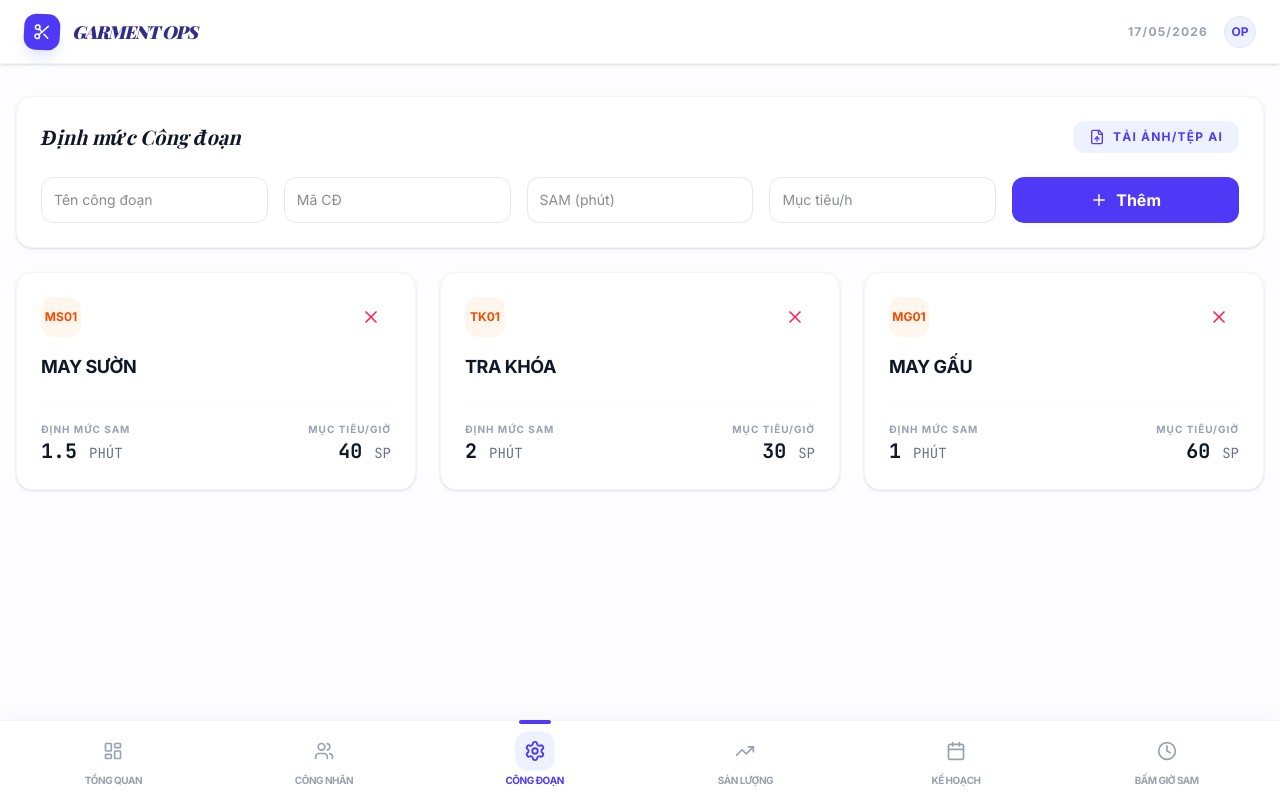
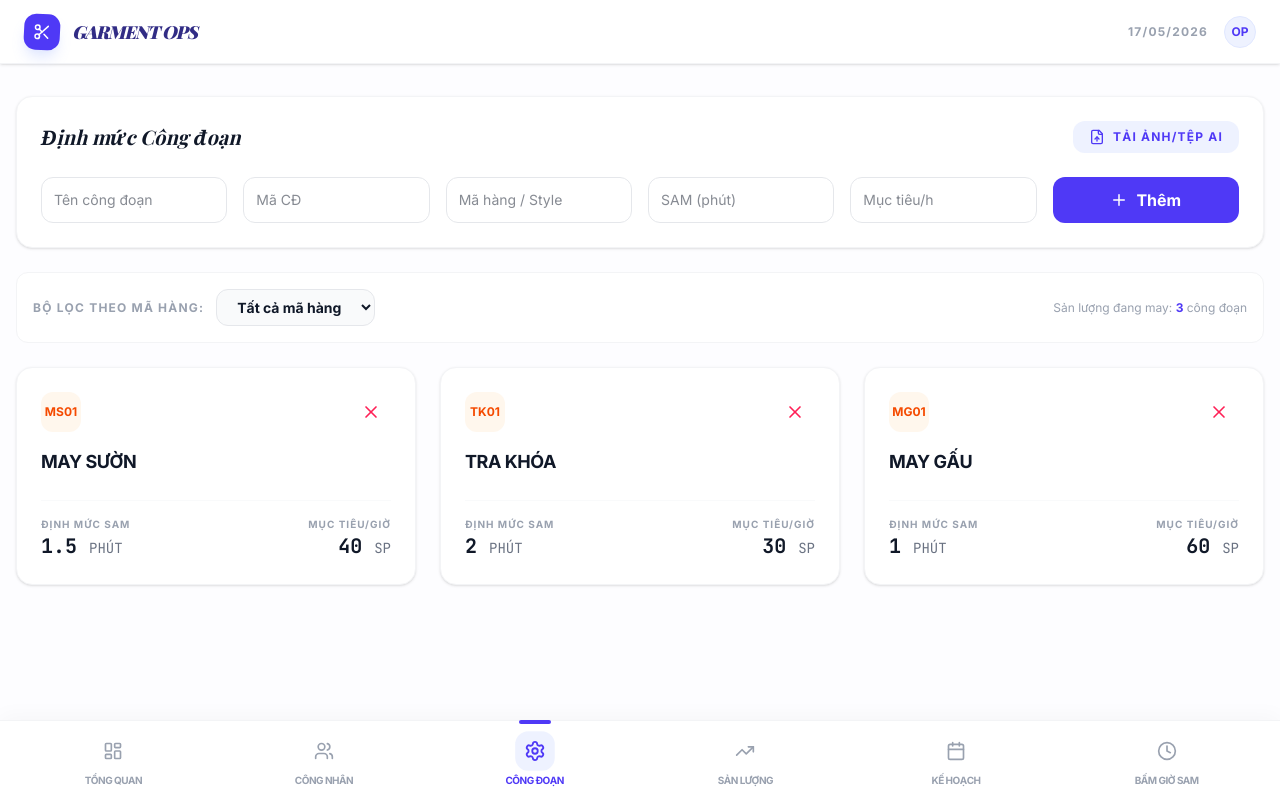
Before and after one commit to NguyenTrongHieu194/Hieu, a React (Vite) app: page / in a window 1280 px wide. Both pictures are taken after a click on the button "CÔNG ĐOẠN". Built offline with nearby package versions, Linux system fonts and the light colour scheme; a web font is replaced by a local one.

Commit message:
feat: Add style to operations and AI extraction
Introduce a new 'style' field to the Operation type and update the AI prompt to extract this information from documents. This allows for better organization and filtering of operations by style.

```diff
--- a/server.ts
+++ b/server.ts
@@ -45,10 +45,11 @@ async function startServer() {
         Extract the following information for EACH operation found:
         - name: The name of the operation
         - code: The unique code for the operation
+        - style: The style name or code (Mã hàng) if present in the document.
         - sam: Standard Allowed Minutes (a number)
         - target: Target per hour (a number)
 
-        Return ONLY a JSON array of objects with these keys: name, code, sam, target.
+        Return ONLY a JSON array of objects with these keys: name, code, style, sam, target.
       `;
 
       const result = await ai.models.generateContent({
@@ -73,6 +74,7 @@ async function startServer() {
               properties: {
                 name: { type: Type.STRING },
                 code: { type: Type.STRING },
+                style: { type: Type.STRING },
                 sam: { type: Type.NUMBER },
                 target: { type: Type.NUMBER },
               },
--- a/src/App.tsx
+++ b/src/App.tsx
@@ -57,6 +57,7 @@ export default function App() {
   // UI State
   const [newLineName, setNewLineName] = useState('');
   const [workerFilterLine, setWorkerFilterLine] = useState('');
+  const [opFilterStyle, setOpFilterStyle] = useState('');
   const [tsFilterLine, setTsFilterLine] = useState('');
   const [tsFilterOrder, setTsFilterOrder] = useState('');
 
@@ -79,7 +80,7 @@ export default function App() {
   });
 
   const [newWorker, setNewWorker] = useState({ name: '', code: '', skills: '', line: '' });
-  const [newOperation, setNewOperation] = useState({ name: '', code: '', sam: 0, target: 0 });
+  const [newOperation, setNewOperation] = useState({ name: '', code: '', style: '', sam: 0, target: 0 });
   const [isExtracting, setIsExtracting] = useState(false);
   const [isExtractingWorker, setIsExtractingWorker] = useState(false);
   const fileInputRef = useRef<HTMLInputElement>(null);
@@ -273,11 +274,12 @@ export default function App() {
       id: `op-${Date.now()}`,
       name: newOperation.name,
       code: newOperation.code,
+      style: newOperation.style,
       sam: Number(newOperation.sam),
       targetPerHour: Number(newOperation.target)
     };
     setOperations([...operations, op]);
-    setNewOperation({ name: '', code: '', sam: 0, target: 0 });
+    setNewOperation({ name: '', code: '', style: '', sam: 0, target: 0 });
   };
 
   const handleDeleteOperation = (id: string) => {
@@ -308,6 +310,7 @@ export default function App() {
           id: `op-${Date.now()}-${Math.random().toString(36).substr(2, 9)}`,
           name: item.name || 'Unhamed Operation',
           code: item.code || 'CODE',
+          style: item.style || newOperation.style || '',
           sam: Number(item.sam) || 0,
           targetPerHour: Number(item.target) || 0
         }));
@@ -823,7 +826,7 @@ export default function App() {
                     </div>
                   </div>
 
-                  <div className="grid grid-cols-1 md:grid-cols-5 gap-4">
+                  <div className="grid grid-cols-1 md:grid-cols-6 gap-4">
                     <input
                       placeholder="Tên công đoạn"
                       value={newOperation.name}
@@ -834,6 +837,12 @@ export default function App() {
                       placeholder="Mã CĐ"
                       value={newOperation.code}
                       onChange={e => setNewOperation({...newOperation, code: e.target.value})}
+                      className="p-3 rounded-xl border border-gray-200 text-sm outline-none"
+                    />
+                    <input
+                      placeholder="Mã hàng / Style"
+                      value={newOperation.style}
+                      onChange={e => setNewOperation({...newOperation, style: e.target.value})}
                       className="p-3 rounded-xl border border-gray-200 text-sm outline-none"
                     />
                     <input
@@ -859,9 +868,37 @@ export default function App() {
                   </div>
                 </div>
 
+                <div className="flex items-center justify-between bg-white p-4 rounded-xl border border-gray-100 mb-6">
+                  <div className="flex items-center gap-3">
+                    <span className="text-xs font-bold text-gray-400 uppercase tracking-widest">Bộ lọc theo mã hàng:</span>
+                    <select
+                      value={opFilterStyle}
+                      onChange={(e) => setOpFilterStyle(e.target.value)}
+                      className="text-sm p-2 px-4 rounded-xl border border-gray-200 bg-gray-50 outline-none focus:ring-2 focus:ring-indigo-500 font-bold"
+                    >
+                      <option value="">Tất cả mã hàng</option>
+                      {Array.from(new Set(operations.map(op => op.style).filter(Boolean))).map(style => (
+                        <option key={style} value={style}>{style}</option>
+                      ))}
+                    </select>
+                  </div>
+                  <div className="text-xs text-gray-400">
+                    Sản lượng đang may: <span className="font-bold text-indigo-600">{operations.filter(op => !opFilterStyle || op.style === opFilterStyle).length}</span> công đoạn
+                  </div>
+                </div>
+
                 <div className="grid grid-cols-1 md:grid-cols-2 lg:grid-cols-3 gap-6">
-                  {operations.map((op) => (
-                    <div key={op.id} className="bg-white p-6 rounded-2xl border border-gray-100 hover:border-indigo-300 transition-all shadow-sm group">
+                  {operations
+                    .filter(op => !opFilterStyle || op.style === opFilterStyle)
+                    .map((op) => (
+                    <div key={op.id} className="bg-white p-6 rounded-2xl border border-gray-100 hover:border-indigo-300 transition-all shadow-sm group relative">
+                      {op.style && (
+                        <div className="absolute top-4 right-14">
+                          <span className="bg-indigo-50 text-indigo-600 text-[9px] font-black px-2 py-0.5 rounded-full uppercase tracking-tighter">
+                            Style: {op.style}
+                          </span>
+                        </div>
+                      )}
                       <div className="flex justify-between items-start mb-4">
                         <div className="h-10 w-10 rounded-xl bg-orange-50 text-orange-600 flex items-center justify-center font-bold text-xs uppercase">
                           {op.code}
--- a/src/types/index.ts
+++ b/src/types/index.ts
@@ -11,6 +11,7 @@ export interface Operation {
   id: string;
   name: string;
   code: string;
+  style?: string; // Mã hàng liên kết
   sam: number; // Standard Allowed Minutes
   targetPerHour: number;
 }
```
